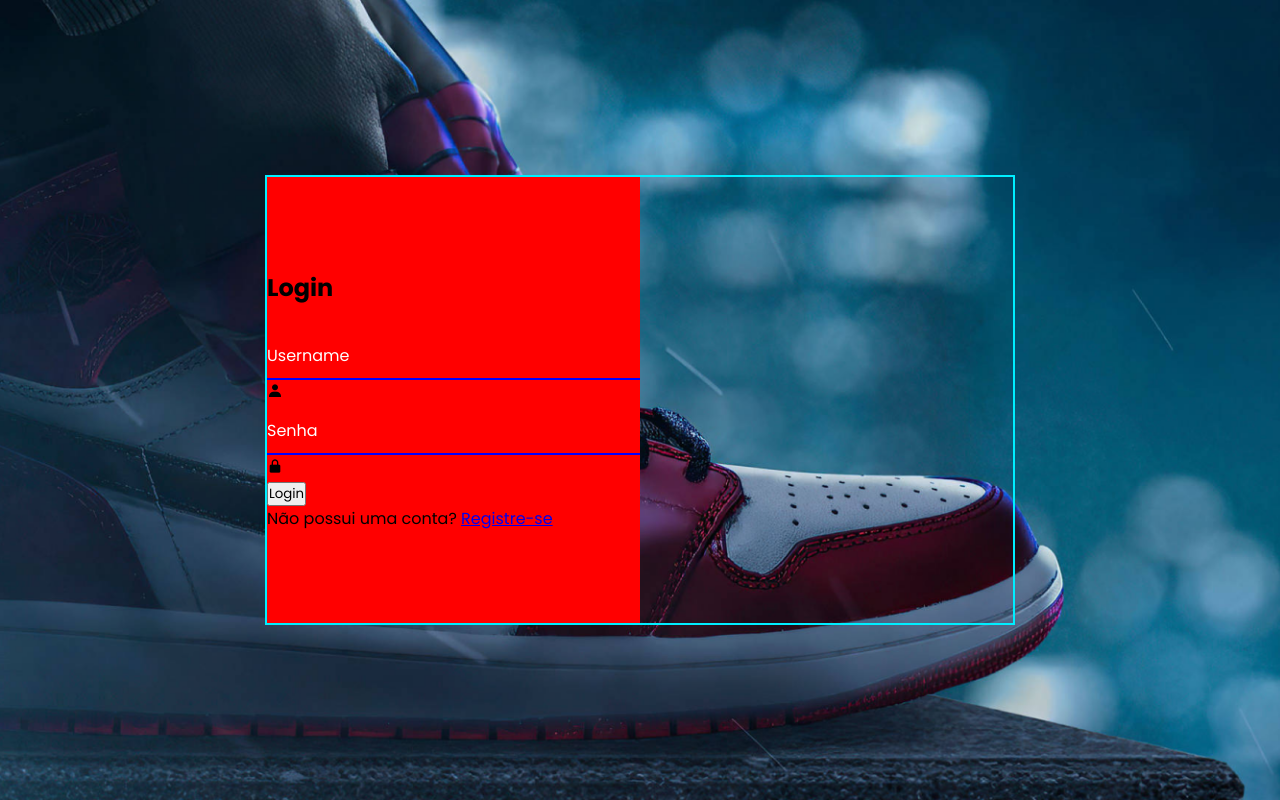
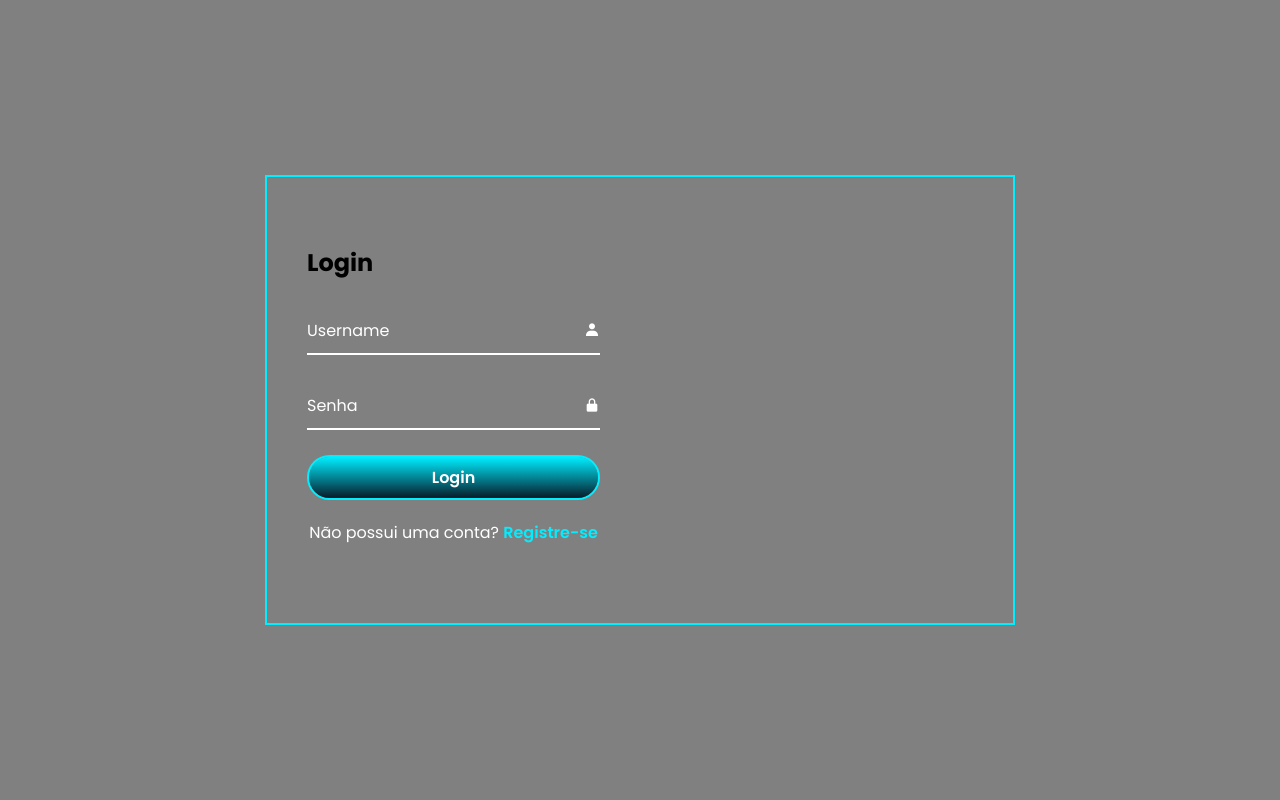
Before and after one commit to matheusfis/DreamSNKS, a plain HTML site: page Site/login-cadastro/login.html in a window 1280 px wide. Drawn offline with nearby package versions, Linux system fonts and the light colour scheme.

Commit message:
Alterações tela de login

```diff
--- a/Site/login-cadastro/login.html
+++ b/Site/login-cadastro/login.html
@@ -12,7 +12,7 @@
 <body>
 
     <div class="wrapper">
-        <div class="form-box-login">
+        <div class="form-box login">
             <h2>Login</h2>
             <form action="#">
                 <div class="input-box">
--- a/Site/login-cadastro/loginstyle.css
+++ b/Site/login-cadastro/loginstyle.css
@@ -12,7 +12,8 @@ body {
     justify-content: center;
     align-items: center;
     min-height: 100vh;
-    background-image: url(../Assets/Background\ Tenis\ Jordan.png);
+    /* background-image: url(../Assets/Background\ Tenis\ Jordan.png); */
+    background-color: grey;
     background-size: cover;
     /* width: 100%; */
 }
@@ -25,15 +26,19 @@ body {
     border: 2px solid #0ef;
 }
 
-.wrapper .form-box-login {
+.wrapper .form-box {
     position: absolute;
     top: 0;
     width: 50%;
     height: 100%;
-    background: red;
     display: flex;
     flex-direction: column;
     justify-content: center;
+}
+
+.wrapper .form-box.login {
+    left: 0;
+    padding: 0 40px;
 }
 
 .form-size h2 {
@@ -42,7 +47,7 @@ body {
     text-align: center;
 }
 
-.form-box-login .input-box {
+.form-box .input-box {
     position: relative;
     width: 100%;
     height: 50px;
@@ -56,7 +61,17 @@ body {
     background: transparent;
     border: none;
     outline: none;
-    border-bottom: 2px solid blue;
+    border-bottom: 2px solid #fff;
+    font-size: 15px;
+    color: #fff;
+    padding-right: 22px;
+    font-weight: 500;
+    transition: .5s;
+}
+
+.input-box input:focus,
+.input-box input:valid {
+    border-bottom-color: #0ef ;
 }
 
 .input-box label {
@@ -68,3 +83,73 @@ body {
     color: #fff;
     pointer-events: none;
 }
+
+.input-box input:focus~label,
+.input-box input:valid~label {
+    top: -5px;
+    color: #0ef;
+}
+
+.input-box i {
+    position: absolute;
+    top: 50%;
+    right: 0;
+    transform: translateY(-50%);
+    font-style: 18px;
+    color: #fff;
+}
+
+.input-box input:focus~i,
+.input-box input:valid~i {
+    color: #0ef;
+}
+
+.btn {
+    position: relative;
+    width: 100%;
+    height: 45px;
+    background: transparent;
+    border: 2px solid #0ef;
+    outline: none;
+    border-radius: 40px;
+    cursor: pointer;
+    font-size: 16px;
+    color: #fff;
+    font-weight: 600;
+    z-index: 1;
+    overflow: hidden;
+}
+
+.btn::before {
+    content: '';
+    position: absolute;
+    top: -100%;
+    left: 0;
+    width: 100%;
+    height: 300%;
+    background: linear-gradient(#081b29, #0ef, #081b29, #0ef);
+    z-index: -1;
+    transition: .5s;
+}
+
+.btn:hover::before {
+    top: 0;
+}
+
+.form-box .logreg-link {
+    font-style: 14.5px;
+    color: #fff;
+    text-align: center;
+    margin: 20px 0 10px;
+}
+
+.logreg-link p a {
+    color: #0ef;
+    text-decoration: none;
+    font-weight: 600;
+}
+
+.logreg-link p a:hover {
+    text-decoration: underline;
+
+}
```
